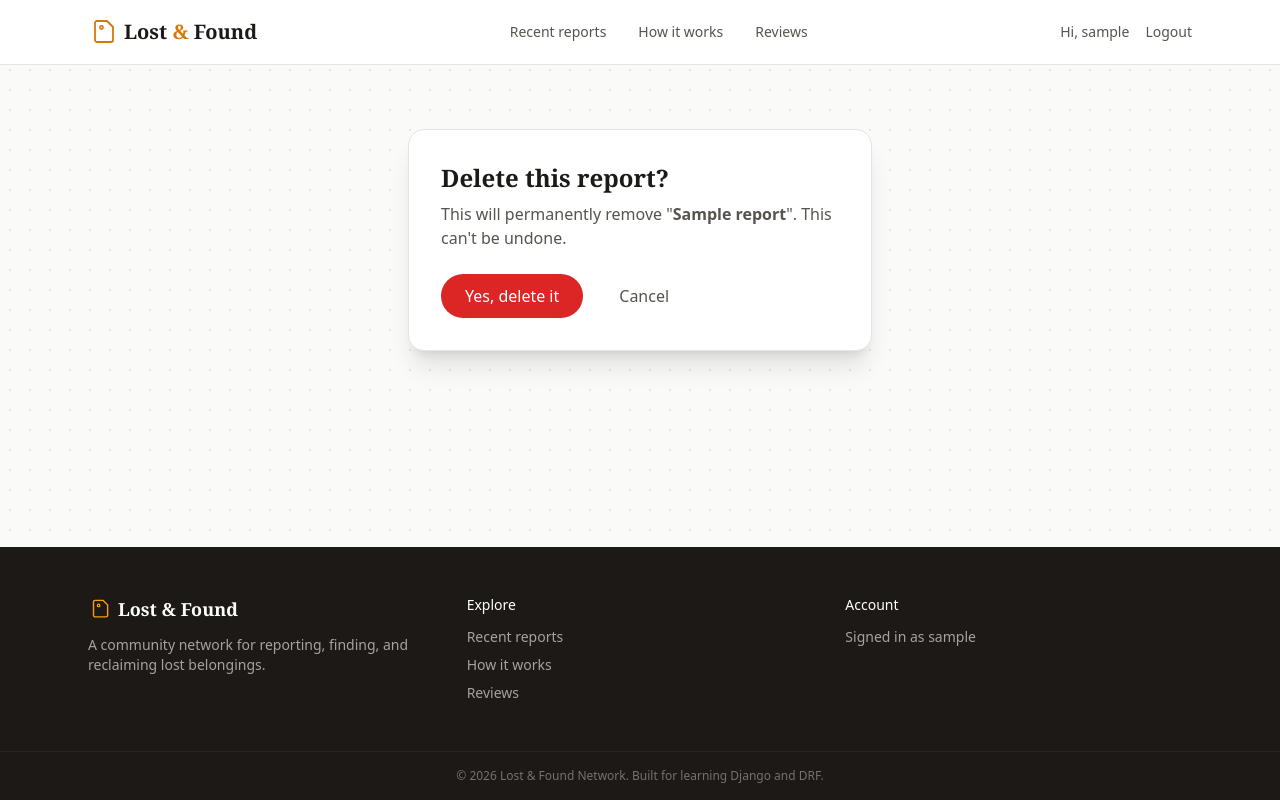
After one commit to raheelhassangit/Lost_Found_Network, a Django app: page /reports/1/delete/ in a window 1280 px wide. The commit adds this page. Run offline with Django 5.2, Linux system fonts and the light colour scheme; a user stored in the database is signed in; tables that the repository leaves empty hold one stand-in row (values such as "Sample post"); some libraries are stand-ins or nearby versions.

Commit message:
reports views for deleting and updating

```diff
--- /dev/null
+++ b/reports/templates/reports/report_confirm_delete.html
@@ -0,0 +1,21 @@
+{% extends "base.html" %}
+{% block title %}Delete report{% endblock %}
+{% block content %}
+<div class="max-w-lg mx-auto px-4 sm:px-6 py-16">
+    <div class="bg-white rounded-2xl shadow-xl border border-stone-200 p-8">
+        <h1 class="font-serif text-2xl font-bold mb-2">Delete this report?</h1>
+        <p class="text-stone-600 mb-6">
+            This will permanently remove "<strong>{{ report.item_name }}</strong>". This can't be undone.
+        </p>
+        <form method="post" class="flex gap-3">
+            {% csrf_token %}
+            <button type="submit" class="bg-red-600 hover:bg-red-700 text-white px-6 py-2.5 rounded-full font-medium transition">
+                Yes, delete it
+            </button>
+            <a href="{% url 'reports:detail' report.pk %}" class="text-stone-600 px-6 py-2.5 font-medium hover:text-stone-900">
+                Cancel
+            </a>
+        </form>
+    </div>
+</div>
+{% endblock %}
--- a/reports/templates/reports/report_form.html
+++ b/reports/templates/reports/report_form.html
@@ -8,7 +8,9 @@
     <div class="bg-white rounded-2xl shadow-xl border border-stone-200 p-8 sm:p-10">
 
         <h1 class="font-serif text-2xl font-bold mb-1">
-            {% if report_type == "FOUND" %}Post a found item{% else %}Report a lost item{% endif %}
+            {% if editing %}
+                Edit report
+            {% elif report_type == "FOUND" %}Post a found item{% else %}Report a lost item{% endif %}
         </h1>
         <p class="text-stone-500 text-sm mb-7">
             {% if report_type == "FOUND" %}
@@ -35,7 +37,7 @@
 
             <button type="submit"
                     class="w-full bg-amber-600 hover:bg-amber-700 text-white py-3 rounded-full font-medium transition">
-                {% if report_type == "FOUND" %}Post report{% else %}Submit report{% endif %}
+                {% if editing %}Save changes{% elif report_type == "FOUND" %}Post report{% else %}Submit report{% endif %}
             </button>
         </form>
     </div>
```
